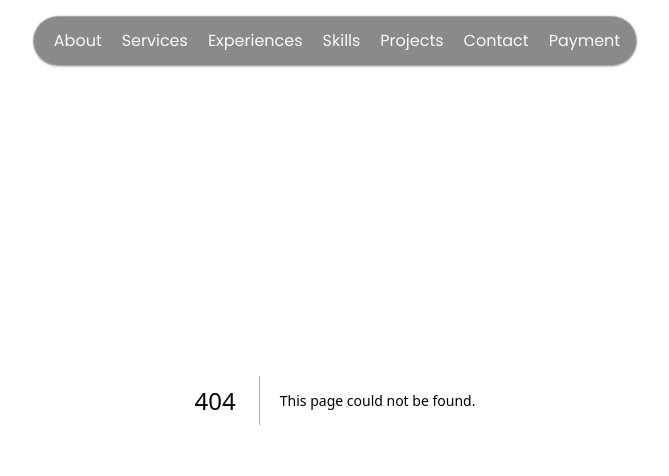
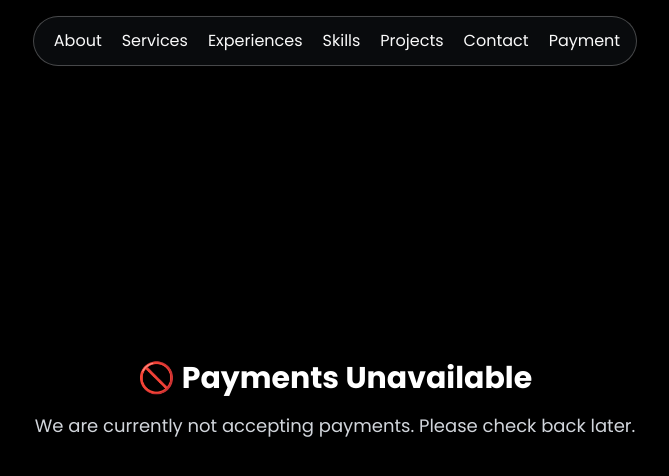
Before and after one commit to vkchoudhary05/my-portfolio-nextjs, a Next.js app: page /serviceUnavilable in a window 1280 px wide. Before the commit this address had no page. Shown: the top 476 px of the page, without its empty margins (305-974 px from the left). Built offline with nearby package versions, Linux system fonts and the light colour scheme; what tailwindcss-debug-screens would draw is missing.

Commit message:
serviceUnavailable page show in  ui when payment server dowm

```diff
--- /dev/null
+++ b/src/app/serviceUnavilable/page.tsx
@@ -0,0 +1,14 @@
+// pages/unavailable.js
+
+export default function UnavailablePage() {
+  return (
+    <div className="min-h-screen flex items-center justify-center bg-black text-white px-4 text-center">
+      <div>
+        <h1 className="text-3xl font-bold mb-4">🚫 Payments Unavailable</h1>
+        <p className="text-lg text-gray-300">
+          We are currently not accepting payments. Please check back later.
+        </p>
+      </div>
+    </div>
+  );
+}
```
